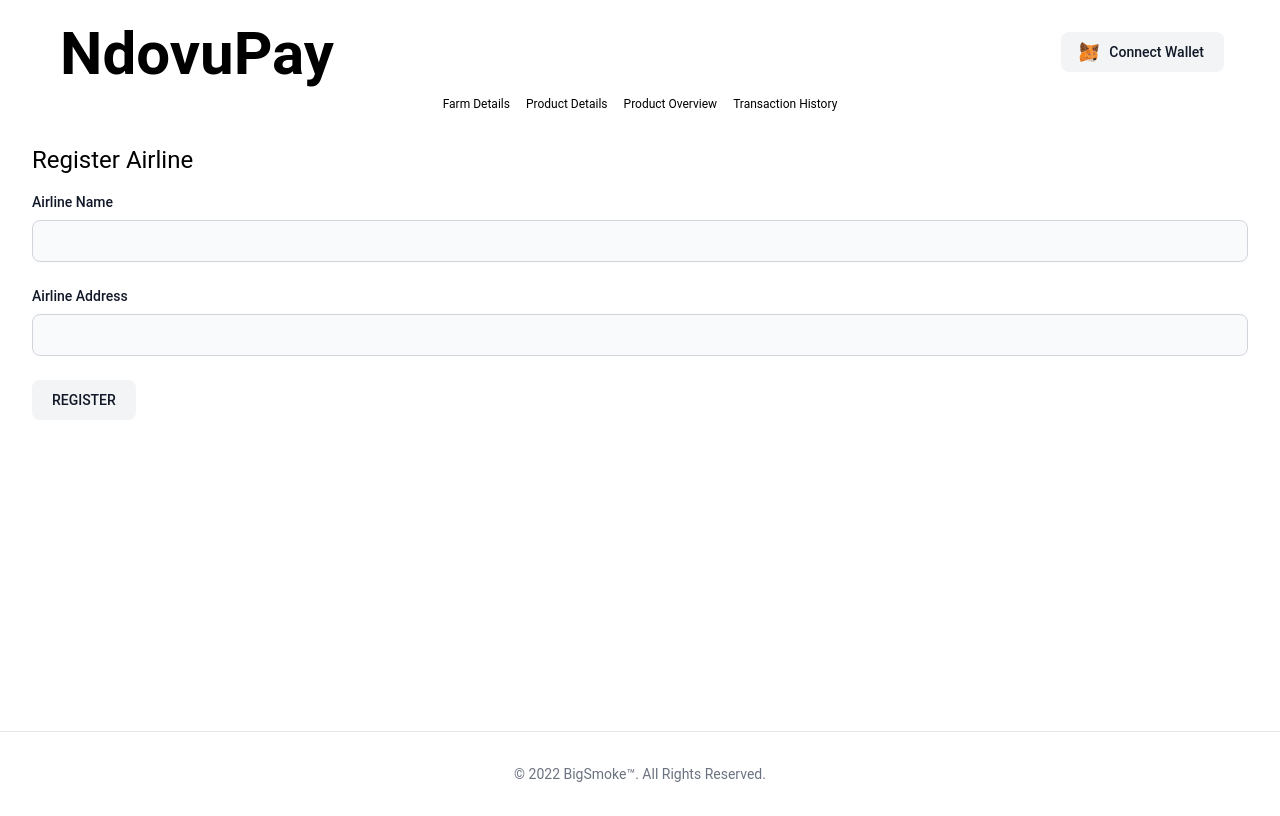
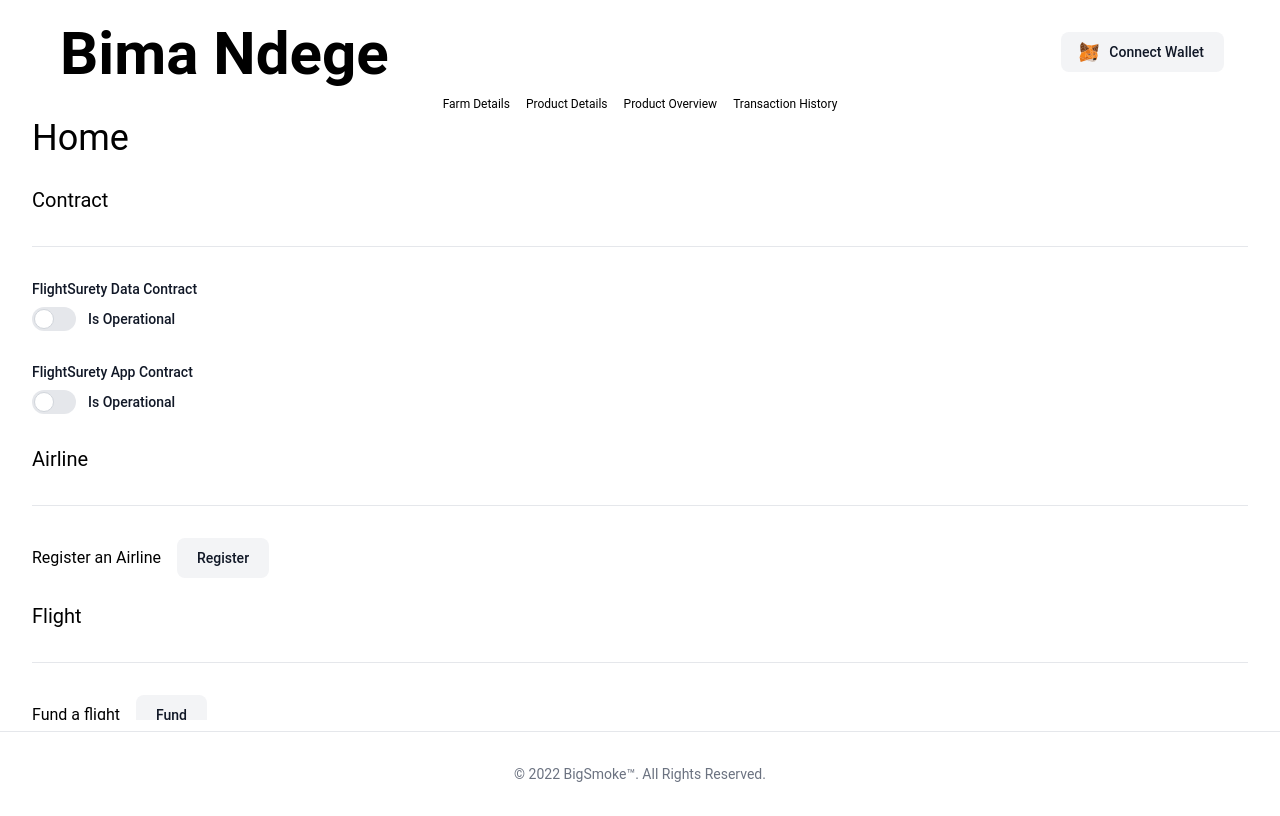
Before and after one commit to peterokwara/FlightSurety, a React (Create React App) app in the folder client/: page / in a window 1280 px wide. Built offline with nearby package versions, Linux system fonts and the light colour scheme.

Commit message:
Update UI components

```diff
--- a/client/src/App.js
+++ b/client/src/App.js
@@ -1,19 +1,24 @@
 import Forms from "./components/Forms/Forms";
 import Footer from "./components/Layout/Footer/Footer";
 import Header from "./components/Layout/Header/Header"
-import FundAirline from "./routes/airline/FundAirline";
-import RegisterAirline from "./routes/airline/RegisterAirline";
-import RegisterFlight from "./routes/flight/RegisterFlight";
-import BuyInsurance from "./routes/passenger/BuyInsurance";
-import ClaimInsurance from "./routes/passenger/ClaimInsurance";
+import FundAirline from "./routes/Airline/FundAirline";
+import RegisterAirline from "./routes/Airline/RegisterAirline";
+import RegisterFlight from "./routes/Flight/RegisterFlight";
+import SubmitFlight from "./routes/Flight/SubmitFlight";
+import BuyInsurance from "./routes/Passenger/BuyInsurance";
+import ClaimInsurance from "./routes/Passenger/ClaimInsurance";
+import Home from "./routes/Home/Home"
 
 function App() {
   return (
     <div className="App">
-      <Header />
-      <RegisterAirline />
-      <Footer />
-    </div>
+      <div className="App h-screen grid grid-rows-[100px,1fr,100px] lg:grid-rows-[110px,1fr,80px]">
+        <Header />
+        <Home />
+        <Footer />
+      </div>
+
+    </div >
   );
 }
 
--- /dev/null
+++ b/client/src/components/Forms/Toggle/Toggle.jsx
@@ -0,0 +1,41 @@
+import { Component } from "react";
+
+/**
+ * Component which renders a text label
+ */
+class Toggle extends Component {
+  render() {
+    return (
+      <label
+        for={this.props.id}
+        class="inline-flex relative items-center cursor-pointer"
+      >
+        <input
+          type="checkbox"
+          value=""
+          id={this.props.id}
+          className="sr-only peer"
+        />
+        <div
+          class="w-11 h-6 bg-gray-200 peer-focus:outline-none
+            peer-focus:ring-4 peer-focus:ring-blue-300
+            rounded-full peer
+            peer-checked:after:translate-x-full
+          peer-checked:after:border-white after:content-['']
+            after:absolute after:top-[2px] after:left-[2px]
+          after:bg-white after:border-gray-300 after:border
+            after:rounded-full after:h-5 after:w-5
+            after:transition-all peer-checked:bg-blue-600"
+        ></div>
+        <span
+          class="ml-3 text-sm font-medium
+        text-gray-900"
+        >
+          Is Operational
+        </span>
+      </label>
+    );
+  }
+}
+
+export default Toggle;
--- a/client/src/components/Layout/Header/Header.jsx
+++ b/client/src/components/Layout/Header/Header.jsx
@@ -11,12 +11,12 @@ import Menu from "../Menu/Menu";
 class Header extends Component {
   render() {
     return (
-      <header className="top-0 h-max my-4 flex flex-col px-4 md:px-12 ">
+      <header className="top-0 h-max my-4 flex flex-col px-8 md:px-12 ">
         <div className="flex flex-row justify-center items-center py-2">
           <div className="flex flex-row items-center">
             <Menu />
             <h1 className="text-2xl ml-3 md:text-6xl font-bold pb-1 content-center ">
-              NdovuPay
+              Bima Ndege
             </h1>
           </div>
 
--- /dev/null
+++ b/client/src/routes/Flight/SubmitFlight.jsx
@@ -0,0 +1,31 @@
+import React, { Component } from "react";
+import Input from "../../components/Forms/Input/Input";
+import Button from "../../components/Common/Button/Button";
+import Label from "../../components/Forms/Label/Label";
+import EthButton from "../../components/Common/EthButton/EthButton";
+
+class SubmitFlight extends Component {
+  render() {
+    return (
+      <React.Fragment>
+        <form className="overflow-auto px-8">
+          <h2 className="text-2xl py-4">Submit Flight</h2>
+          <div class="mb-6 ">
+            <Label name="Airline" />
+            <Input />
+          </div>
+          <div class="mb-6 ">
+            <Label name="Flight" />
+            <Input />
+          </div>
+          <div class="mb-6 ">
+            <Label name="Timestamp" />
+            <Input />
+          </div>
+          <Button buttonName="Submit Flight" />
+        </form>
+      </React.Fragment>
+    );
+  }
+}
+export default SubmitFlight;
--- /dev/null
+++ b/client/src/routes/Home/Home.jsx
@@ -0,0 +1,58 @@
+import React, { Component } from "react";
+import Input from "../../components/Forms/Input/Input";
+import Button from "../../components/Common/Button/Button";
+import Label from "../../components/Forms/Label/Label";
+import Toggle from "../../components/Forms/Toggle/Toggle";
+
+class Home extends Component {
+  render() {
+    return (
+      <React.Fragment>
+        <form className="overflow-auto px-8">
+          <h2 className="text-4xl pt-2 pb-4 mb-3">Home</h2>
+          <p className="text-xl">Contract</p>
+          <hr class="mt-2 mb-4 border-gray-200 sm:mx-auto lg:my-8" />
+          <div class="mb-6 ">
+            <Label name="FlightSurety Data Contract" />
+            <Toggle id="data-contract-toggle" />
+          </div>
+          <div class="mb-6 ">
+            <Label name="FlightSurety App Contract" />
+            <Toggle id="app-contract-toggle" />
+          </div>
+          <p className="text-xl">Airline</p>
+          <hr class="mt-2 mb-4 border-gray-200 sm:mx-auto lg:my-8" />
+          <div className="mb-6 flex flex-row items-center">
+            <p className="mr-4">Register an Airline</p>
+            <Button buttonName="Register" />
+          </div>
+          <p className="text-xl">Flight</p>
+          <hr class="mt-2 mb-4 border-gray-200 sm:mx-auto lg:my-8" />
+          <div className="mb-6 flex flex-row items-center">
+            <p className="mr-4">Fund a flight</p>
+            <Button buttonName="Fund" />
+          </div>
+          <div className="mb-6 flex flex-row items-center">
+            <p className="mr-4">Register a Flight</p>
+            <Button buttonName="Register" />
+          </div>
+          <p className="text-xl">Passenger</p>
+          <hr class="mt-2 mb-4 border-gray-200 sm:mx-auto lg:my-8" />
+          <div className="mb-6 flex flex-row items-center">
+            <p className="mr-4">Buy Insurance</p>
+            <Button buttonName="Buy" />
+          </div>
+          <div className="mb-6 flex flex-row items-center">
+            <p className="mr-4">Submit a Flight</p>
+            <Button buttonName="Submit" />
+          </div>
+          <div className="mb-6 flex flex-row items-center">
+            <p className="mr-4">Claim insurance</p>
+            <Button buttonName="Claim" />
+          </div>
+        </form>
+      </React.Fragment>
+    );
+  }
+}
+export default Home;
```
Also changed, not shown: client/src/routes/Airline/FundAirline.jsx (renamed from client/src/routes/airline/FundAirline.jsx), client/src/routes/Airline/RegisterAirline.jsx (renamed from client/src/routes/airline/RegisterAirline.jsx), client/src/routes/Flight/RegisterFlight.jsx (renamed from client/src/routes/flight/RegisterFlight.jsx), client/src/routes/Passenger/BuyInsurance.jsx (renamed from client/src/routes/passenger/BuyInsurance.jsx), client/src/routes/Passenger/ClaimInsurance.jsx (renamed from client/src/routes/passenger/ClaimInsurance.jsx).
